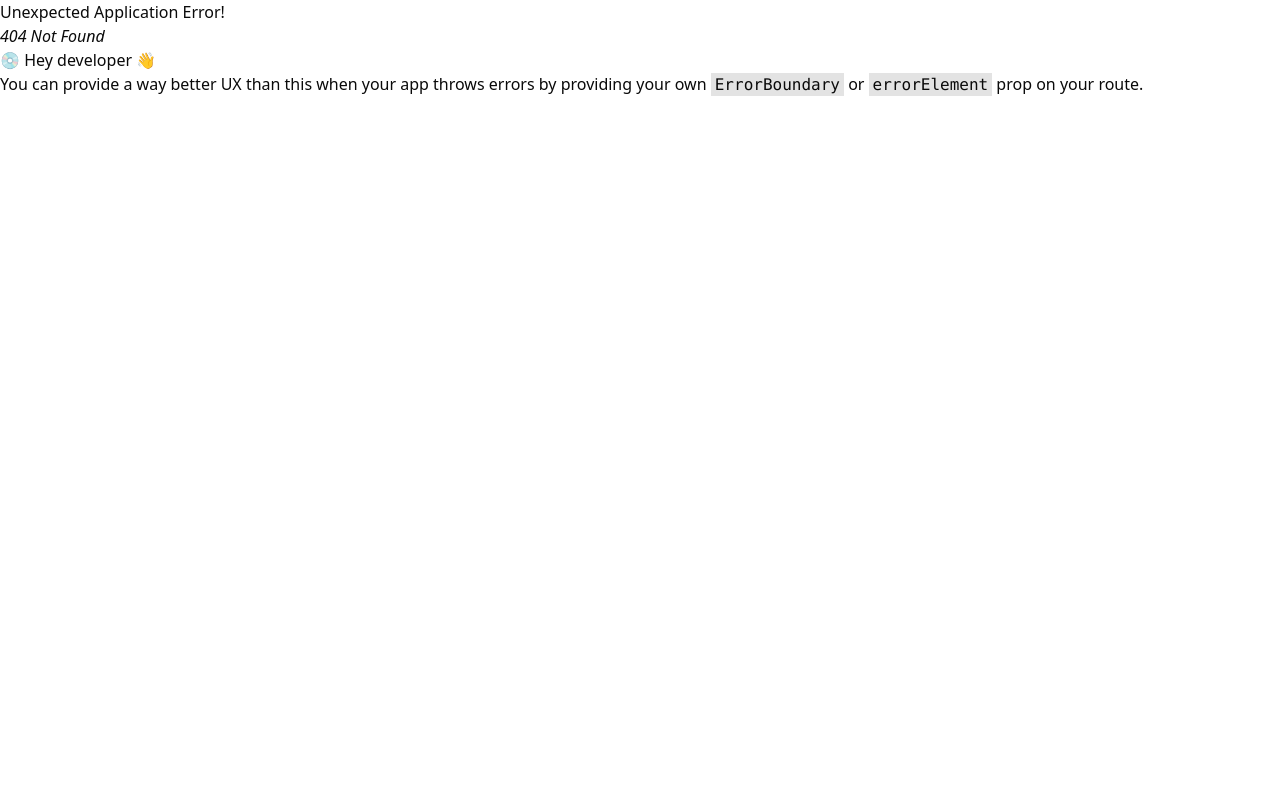
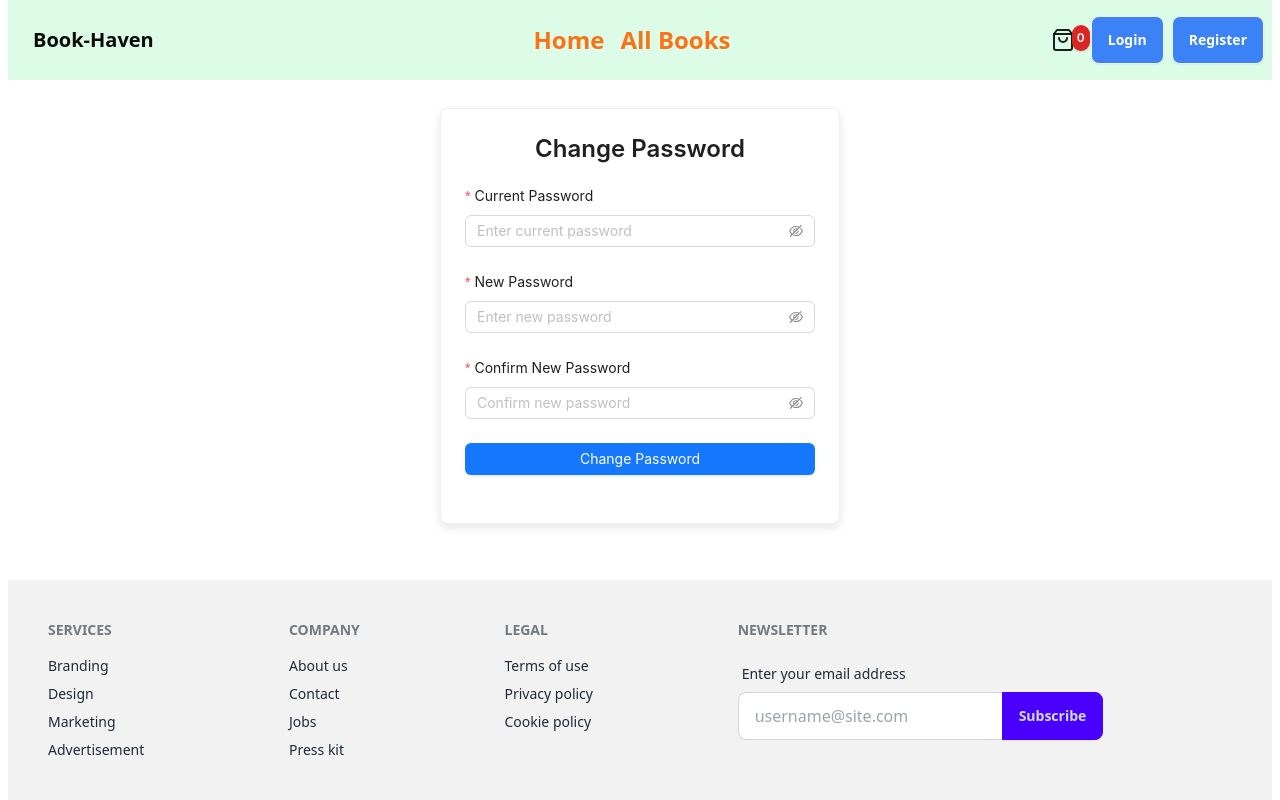
Before and after one commit to smsaifurrahman/book-haven-client, a React (Vite) app: page /profile in a window 1280 px wide. Before the commit this address had no page. Built offline with nearby package versions, Linux system fonts and the light colour scheme.

Commit message:
change password is implemented

```diff
--- a/src/components/layout/Navbar/Navbar.tsx
+++ b/src/components/layout/Navbar/Navbar.tsx
@@ -154,7 +154,7 @@ const Navbar = () => {
 
                      <li>
                         <Link
-                           to={"/dashboard"}
+                           to={"/profile"}
                            className=" text-xl font-sans justify-between"
                         >
                            Profile
--- /dev/null
+++ b/src/pages/User/Profile.tsx
@@ -0,0 +1,92 @@
+/* eslint-disable @typescript-eslint/no-explicit-any */
+import { useState } from "react";
+import { Form, Input, Button, message, Card, Typography } from "antd";
+import { useChangePasswordMutation } from "../../redux/feature/user/user.api";
+
+const { Title } = Typography;
+
+const Profile = () => {
+  const [changePassword, { isLoading }] = useChangePasswordMutation();
+  const [form] = Form.useForm();
+  const [confirmPasswordError, setConfirmPasswordError] = useState(false);
+
+  const handleSubmit = async (values: any) => {
+    if (values.newPassword !== values.confirmPassword) {
+      setConfirmPasswordError(true);
+      return;
+    }
+
+    setConfirmPasswordError(false);
+
+    try {
+      const response = await changePassword({
+        oldPassword: values.currentPassword,
+        newPassword: values.newPassword,
+      }).unwrap();
+      console.log(response);
+
+      message.success(response?.message || "Password changed successfully!");
+      form.resetFields();
+    } catch (error: any) {
+      message.error(error?.data?.message || "Failed to change password.");
+    }
+  };
+
+  return (
+    <div style={{ display: "flex", justifyContent: "center", padding: "20px" }}>
+      <Card style={{ width: "100%", maxWidth: "400px", boxShadow: "0px 4px 10px rgba(0,0,0,0.1)", borderRadius: "8px" }}>
+        <Title level={3} style={{ textAlign: "center", marginBottom: "20px" }}>
+          Change Password
+        </Title>
+
+        <Form
+          form={form}
+          layout="vertical"
+          onFinish={handleSubmit}
+          autoComplete="off"
+        >
+          {/* Current Password */}
+          <Form.Item
+            label="Current Password"
+            name="currentPassword"
+            rules={[{ required: true, message: "Please enter your current password!" }]}
+          >
+            <Input.Password placeholder="Enter current password" />
+          </Form.Item>
+
+          {/* New Password */}
+          <Form.Item
+            label="New Password"
+            name="newPassword"
+            rules={[
+              { required: true, message: "Please enter a new password!" },
+              { min: 6, message: "Password must be at least 6 characters long!" },
+            ]}
+          >
+            <Input.Password placeholder="Enter new password" />
+          </Form.Item>
+
+          {/* Confirm Password */}
+          <Form.Item
+            label="Confirm New Password"
+            name="confirmPassword"
+            rules={[{ required: true, message: "Please confirm your new password!" }]}
+            validateStatus={confirmPasswordError ? "error" : ""}
+            help={confirmPasswordError ? "Passwords do not match!" : ""}
+          >
+            <Input.Password placeholder="Confirm new password" />
+          </Form.Item>
+
+          {/* Submit Button */}
+          <Form.Item>
+            <Button type="primary" htmlType="submit" block loading={isLoading}>
+              Change Password
+            </Button>
+          </Form.Item>
+        </Form>
+      </Card>
+    </div>
+  );
+};
+
+export default Profile;
--- a/src/pages/User/ViewMyOrders.tsx
+++ b/src/pages/User/ViewMyOrders.tsx
@@ -1,22 +1,112 @@
-
+/* eslint-disable @typescript-eslint/no-explicit-any */
+import { Table, Tag } from "antd";
 import { useGetMyOrdersQuery } from "../../redux/feature/order/order";
 import { useGetSingleUserQuery } from "../../redux/feature/user/user.api";
 
 
+const ViewMyOrders = () => {
+  const { data } = useGetSingleUserQuery(undefined);
+  const user_id = data?.data?._id;
 
-const ViewMyOrders = () => {
-    const {data} = useGetSingleUserQuery(undefined);
-    const user_id = data?.data?._id
+  const { data: orderData, isLoading } = useGetMyOrdersQuery(user_id);
 
+  // Function to return colored Tag for status
+  const getStatusTag = (status: string) => {
+    let color = "default";
+    switch (status) {
+      case "Paid":
+        color = "green";
+        break;
+      case "Pending":
+        color = "yellow";
+        break;
+      case "Cancelled":
+        color = "red";
+        break;
+      case "Shipped":
+        color = "blue";
+        break;
+      case "Completed":
+        color = "purple";
+        break;
+      default:
+        color = "default";
+    }
+    return <Tag color={color}>{status}</Tag>;
+  };
 
-    const {data: orderData} = useGetMyOrdersQuery(user_id);
-    console.log('orderData', orderData);
+  // Define table columns
+  const columns = [
+    {
+      title: "Order ID",
+      dataIndex: "_id",
+      key: "_id",
+      responsive: ["md"], // Hide on small screens
+    },
+    {
+      title: "Product Name",
+      dataIndex: "productName",
+      key: "productName",
+    },
+    {
+      title: "Quantity",
+      dataIndex: "quantity",
+      key: "quantity",
+    },
+    {
+      title: "Total Price",
+      dataIndex: "totalPrice",
+      key: "totalPrice",
+      render: (price: number) => `$${price}`, // Format price
+    },
+    {
+      title: "Status",
+      dataIndex: "status",
+      key: "status",
+      render: (status: string) => getStatusTag(status), // Use colored Tag
+      filters: [
+        { text: "Pending", value: "Pending" },
+        { text: "Paid", value: "Paid" },
+        { text: "Shipped", value: "Shipped" },
+        { text: "Completed", value: "Completed" },
+        { text: "Cancelled", value: "Cancelled" },
+      ],
+      onFilter: (value: string, record: any) => record.status === value,
+    },
+    {
+      title: "Created At",
+      dataIndex: "createdAt",
+      key: "createdAt",
+      render: (date: string) => new Date(date).toLocaleString(), // Format date
+      responsive: ["md"], // Hide on small screens
+    },
+  ];
 
-    return (
-        <div>
-            my orders
-        </div>
-    );
+  // Process the data for the table
+  const tableData = orderData?.data?.map((order: any) =>
+    order.products.map((item: any) => ({
+      key: item._id,
+      _id: order._id,
+      productName: item.product?.title || "Unknown", // Ensure product has title
+      quantity: item.quantity,
+      totalPrice: order.totalPrice,
+      status: order.status,
+      createdAt: order.createdAt,
+    }))
+  ).flat(); // Flatten the array since products are nested
+
+  return (
+    <div style={{ padding: "10px" }}>
+      <h2 className="font-bold text-xl" style={{ textAlign: "center", marginBottom: "15px" }}>My Orders</h2>
+      <Table
+        columns={columns}
+        dataSource={tableData}
+        loading={isLoading}
+        bordered
+        scroll={{ x: "max-content" }} // Enable horizontal scroll on small screens
+      />
+    </div>
+  );
 };
 
 export default ViewMyOrders;
--- a/src/redux/feature/user/user.api.ts
+++ b/src/redux/feature/user/user.api.ts
@@ -1,3 +1,5 @@
+/** @format */
+
 import { baseApi } from "../../api/baseApi";
 
 const userApi = baseApi.injectEndpoints({
@@ -8,11 +10,19 @@ const userApi = baseApi.injectEndpoints({
             // params: { user_id },
             method: "GET",
          }),
+      }),
+      changePassword: builder.mutation({
+        query: (data) => {
+           console.log("Data being sent:", data); // Log the data
+           return {
+              url: "/auth/change-password",
+              method: "POST",
+              body: data,
+           };
+        },
+     }),
 
-    }),
    }),
 });
 
-export const {
-useGetSingleUserQuery
-} = userApi;
+export const { useGetSingleUserQuery, useChangePasswordMutation } = userApi;
--- a/src/routes/routes.tsx
+++ b/src/routes/routes.tsx
@@ -13,6 +13,7 @@ import BookDetails from "../components/BookCard/BookDetails";
 import VerifyOrder from "../pages/VerifyOrder";
 import OrderDetails from "../pages/OrderDetails";
 import ViewMyOrders from "../pages/User/ViewMyOrders";
+import Profile from "../pages/User/Profile";
 
 
 const router = createBrowserRouter([
@@ -35,6 +36,10 @@ const router = createBrowserRouter([
          {
             path: "/register",
             element: <Register />,
+         },
+         {
+            path: "/profile",
+            element: <Profile />,
          },
          {
             path: "/book-details",
```
Lines whose indentation alone changed are shown as unchanged.
